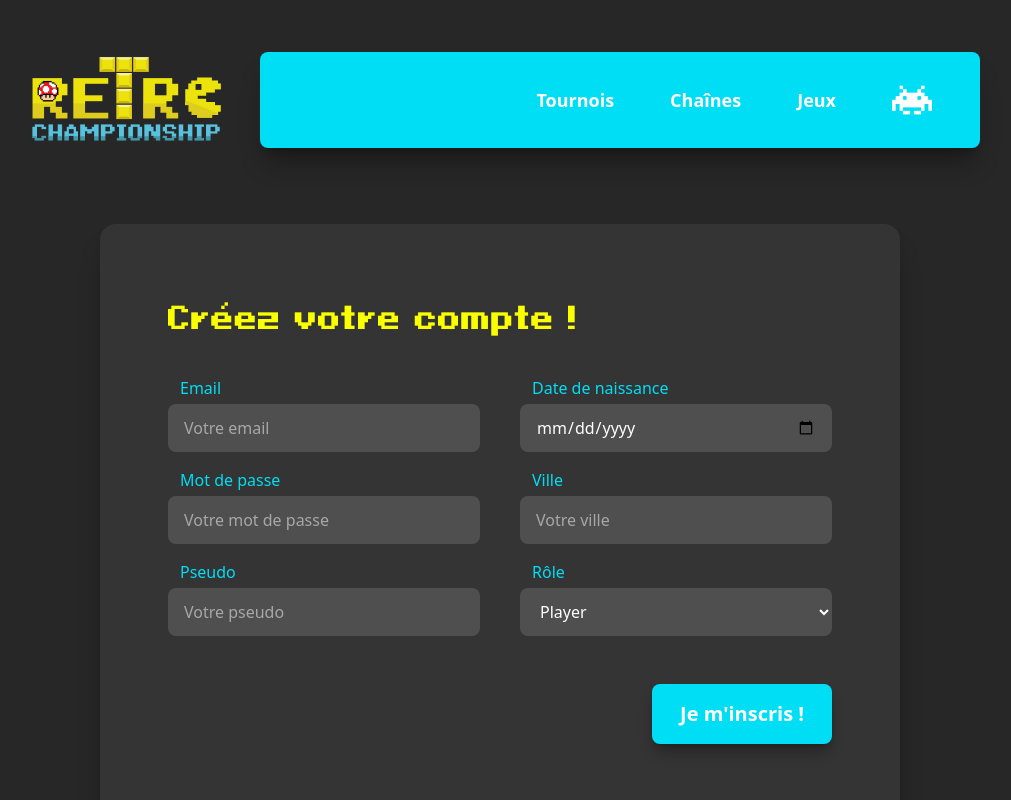
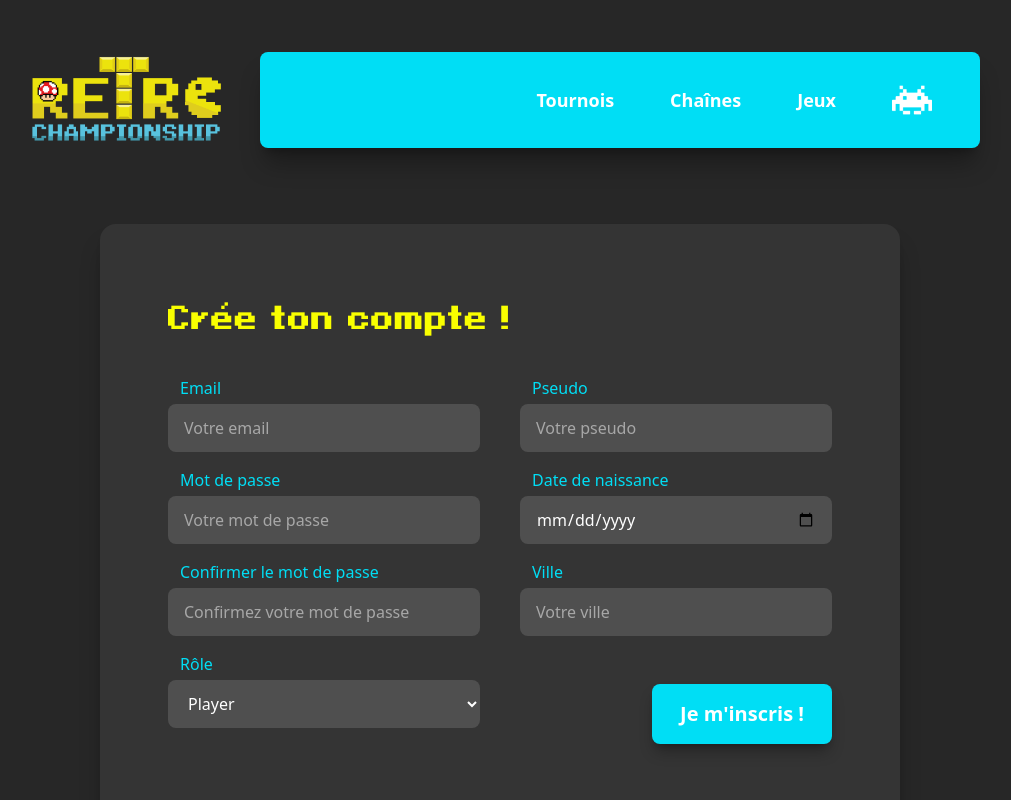
Before and after one commit to trentycha/retro_championship, a React (Vite) app in the folder frontend/: page /register in a window 1280 px wide. Shown: the top 800 px of the page, without its empty margins (140-1151 px from the left). Built offline with nearby package versions, Linux system fonts and the light colour scheme.

Commit message:
fix: add password confirmation

```diff
--- a/frontend/src/pages/Login.jsx
+++ b/frontend/src/pages/Login.jsx
@@ -40,7 +40,7 @@ const Login = () => {
             </div>
 
             <form onSubmit={handleSubmit} className="px-10 py-12 xl:flex-1 xl:pl-15 xl:px-0 xl:py-10">
-                <h2 className="text-[#F9FF00] font-pixeloid-bold text-lg xl:text-3xl xl:mt-5 xl:mb-10">Connectez-vous !</h2>
+                <h2 className="text-[#F9FF00] font-pixeloid-bold text-lg xl:text-3xl xl:mt-5 xl:mb-10">Connecte-toi !</h2>
                 <p className='text-[#00DEF5] pt-4 xl:pt-0 xl:ml-3'>Email</p>
                 <input placeholder="Votre email" className='bg-[#4F4F4F] text-white px-4 py-3 pr-12 xl:pr-60 rounded-lg mb-4 mt-1'
                 value = {mail}
--- a/frontend/src/pages/Register.jsx
+++ b/frontend/src/pages/Register.jsx
@@ -6,6 +6,7 @@ import Loading from './Loading.jsx'
 const Register = () => {
   const [mail, setMail] = useState("");
   const [password, setPassword] = useState("");
+  const [confirmPassword, setConfirmPassword] = useState("");
   const [username, setUsername] = useState("");
   const [birthday, setBirthday] = useState("");
   const [city, setCity] = useState("");
@@ -21,6 +22,11 @@ const Register = () => {
     setError("");
 
     try {
+      if (password !== confirmPassword) {
+        setError("Les mots de passe ne correspondent pas.");
+        setLoading(false);
+        return;
+      }
       await register({ mail, password, username, birthday, city, userStatus });
       navigate('/');
     } catch (error) {
@@ -40,7 +46,7 @@ const Register = () => {
         <div className="bg-[#343434] rounded-2xl shadow-xl shadow-black/30 flex items-start px-7 py-7">
 
           <form onSubmit={handleSubmit} className="px-10 py-12 w-full">
-            <h2 className="text-[#F9FF00] font-pixeloid-bold text-lg xl:text-3xl">Créez votre compte !</h2>
+            <h2 className="text-[#F9FF00] font-pixeloid-bold text-lg xl:text-3xl">Crée ton compte !</h2>
 
             <div className="flex gap-10 mt-10">
 
@@ -55,13 +61,28 @@ const Register = () => {
                   value={password}
                   onChange={(e) => setPassword(e.target.value)} />
 
+                <p className="text-[#00DEF5] ml-3">Confirmer le mot de passe</p>
+                <input type="password" placeholder="Confirmez votre mot de passe" className="bg-[#4F4F4F] text-white px-4 py-3 rounded-lg mb-4 mt-1 w-full"
+                    value={confirmPassword}
+                    onChange={(e) => setConfirmPassword(e.target.value)} />
+
+                <p className="text-[#00DEF5] ml-3">Rôle</p>
+                <select className="bg-[#4F4F4F] text-white px-4 py-3 rounded-lg mb-4 mt-1 w-full"
+                  value={userStatus}
+                  onChange={(e) => setUserStatus(e.target.value)}>
+                  <option value="player">Player</option>
+                  <option value="admin">Admin</option>
+                  <option value="super-admin">Super-admin</option>
+                </select>
+
+              </div>
+
+              <div className="flex flex-col flex-1">
                 <p className="text-[#00DEF5] ml-3">Pseudo</p>
                 <input placeholder="Votre pseudo" className="bg-[#4F4F4F] text-white px-4 py-3 rounded-lg mb-4 mt-1 w-full"
                   value={username}
                   onChange={(e) => setUsername(e.target.value)} />
-              </div>
 
-              <div className="flex flex-col flex-1">
                 <p className="text-[#00DEF5] ml-3">Date de naissance</p>
                 <input type="date" placeholder="Votre date de naissance" className="bg-[#4F4F4F] text-white px-4 py-3 rounded-lg mb-4 mt-1 w-full"
                   value={birthday}
@@ -71,15 +92,6 @@ const Register = () => {
                 <input placeholder="Votre ville" className="bg-[#4F4F4F] text-white px-4 py-3 rounded-lg mb-4 mt-1 w-full"
                   value={city}
                   onChange={(e) => setCity(e.target.value)} />
-
-                <p className="text-[#00DEF5] ml-3">Rôle</p>
-                <select className="bg-[#4F4F4F] text-white px-4 py-3 rounded-lg mb-4 mt-1 w-full"
-                  value={userStatus}
-                  onChange={(e) => setUserStatus(e.target.value)}>
-                  <option value="player">Player</option>
-                  <option value="admin">Admin</option>
-                  <option value="super-admin">Super-admin</option>
-                </select>
 
                 {error && <p className="text-red-500">{error}</p>}
 
```
